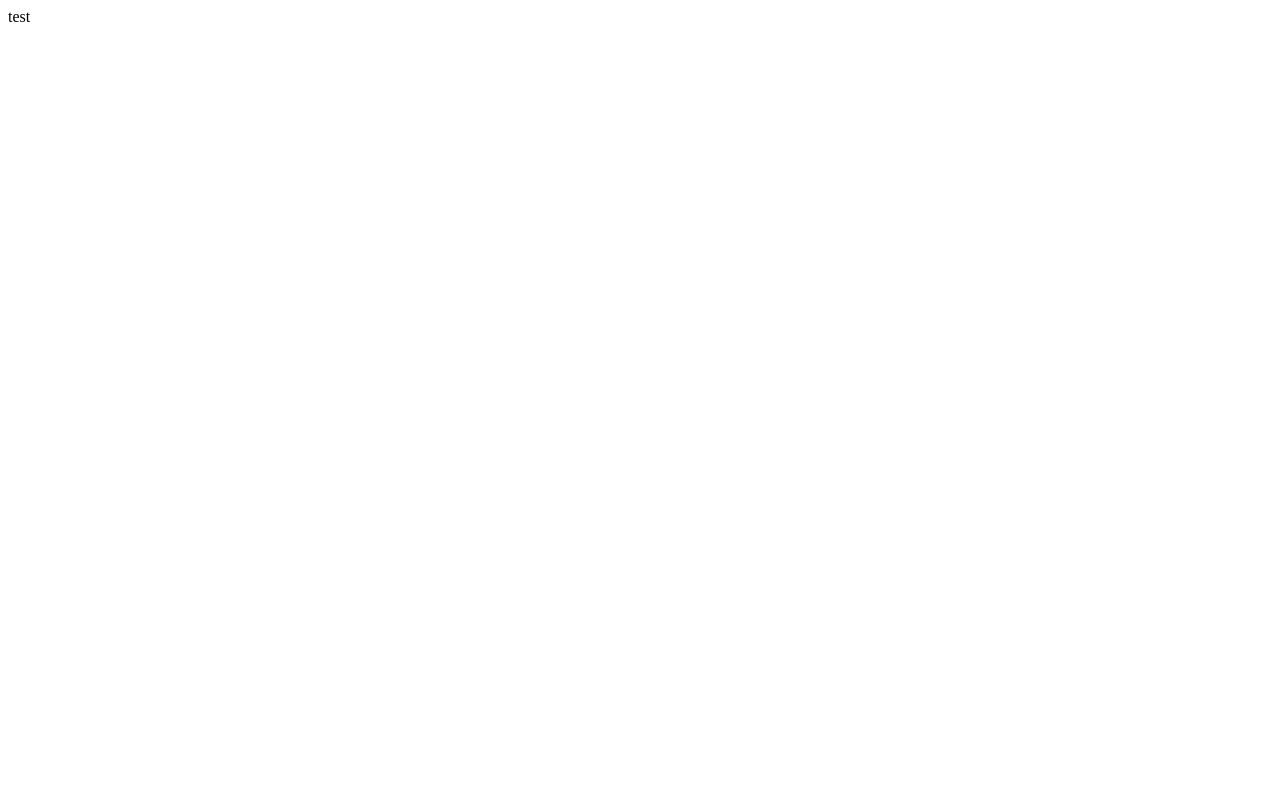
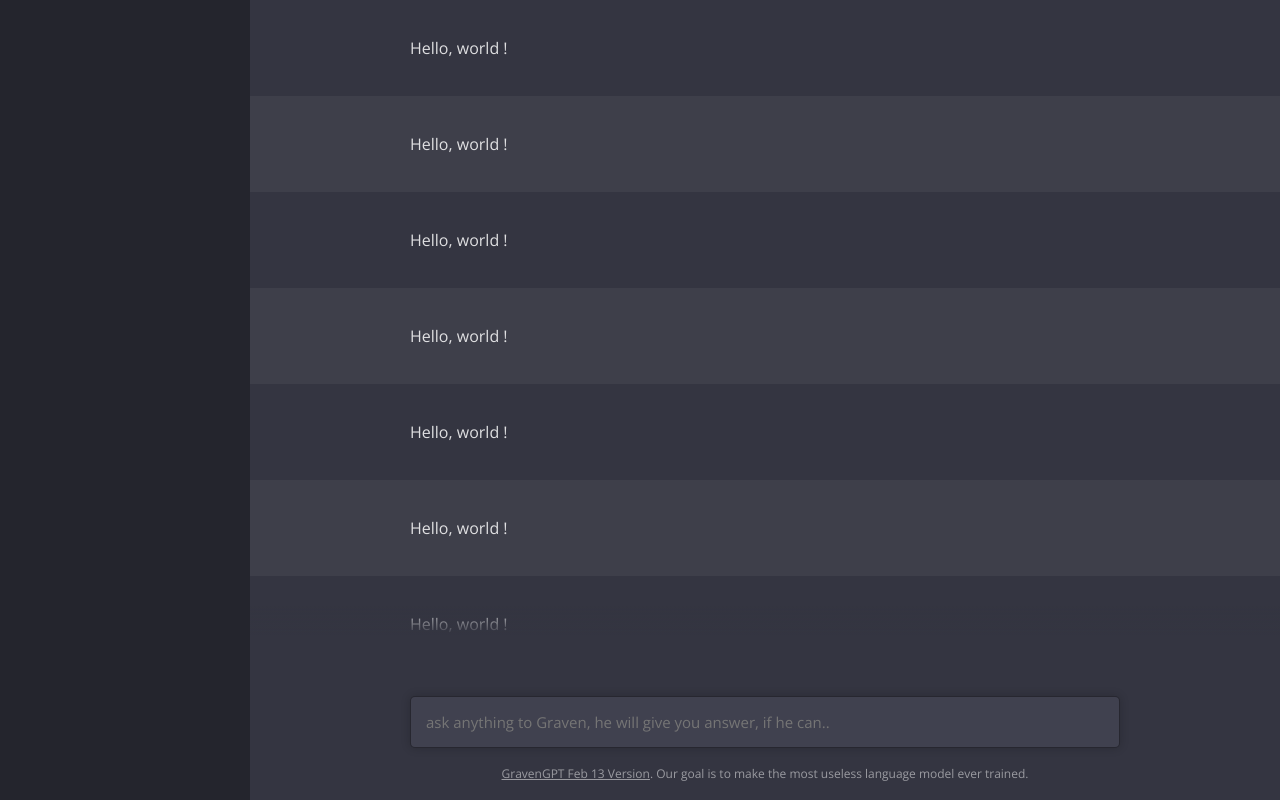
Before and after one commit to ermos/gravengpt, a Vue app: page / in a window 1280 px wide. Built offline with nearby package versions, Linux system fonts and the light colour scheme.

Commit message:
feat: base template

```diff
--- a/src/App.vue
+++ b/src/App.vue
@@ -1,21 +1,17 @@
 <script setup>
+import HistoryBar from "./components/HistoryBar.vue";
+import Conversation from "./components/Conversation.vue";
 </script>
 
 <template>
-  <div>test</div>
+  <history-bar />
+  <conversation />
 </template>
 
-<style scoped>
-.logo {
-  height: 6em;
-  padding: 1.5em;
-  will-change: filter;
-  transition: filter 300ms;
-}
-.logo:hover {
-  filter: drop-shadow(0 0 2em #646cffaa);
-}
-.logo.vue:hover {
-  filter: drop-shadow(0 0 2em #42b883aa);
+<style lang="scss">
+#app {
+  height: 100vh;
+  overflow: hidden;
+  display: flex;
 }
 </style>
--- /dev/null
+++ b/src/assets/scss/main.scss
@@ -0,0 +1,76 @@
+@import url('https://fonts.googleapis.com/css2?family=Open+Sans:wght@400;700&display=swap');
+@import "https://i.icomoon.io/public/temp/a270ae6a0e/tutold/style.css";
+
+@import "modules/reset";
+@import "modules/typo";
+
+:root {
+  --main-color: 52,53,65;
+  --main-color-light: 64,65,79;
+  --sub-color: 255, 255, 255;
+  --neutral-color: #C5507F;
+  --scrollbar-width: 10px;
+  --radius-little: 5px;
+  --radius-medium: 10px;
+  --spacing-small: 5px;
+  --spacing-little: 10px;
+  --spacing-medium: 20px;
+  --spacing-large: 30px;
+  --conversation-size: 750px;
+}
+
+body {
+  color: rgba(var(--sub-color), 0.84);
+  background-color: rgb(var(--main-color));
+}
+
+body, input {
+  font-family:
+          "Open Sans",
+          -apple-system,
+          BlinkMacSystemFont,
+          "Segoe UI",
+          Roboto,
+          Oxygen-Sans,
+          Ubuntu,
+          Cantarell,
+          "Helvetica Neue",
+          sans-serif;
+}
+
+/* ===== Scrollbar CSS ===== */
+/* Firefox */
+* {
+  scrollbar-width: auto;
+  scrollbar-color: rgba(var(--sub-color), 0.3) rgb(var(--main-color));
+}
+
+/* Chrome, Edge, and Safari */
+*::-webkit-scrollbar {
+  width: var(--scrollbar-width);
+  height: var(--scrollbar-width);
+}
+
+*::-webkit-scrollbar-track {
+  background: rgb(var(--main-color));
+}
+
+*::-webkit-scrollbar-thumb {
+  background-color: rgba(var(--sub-color), 0.3);
+  border-radius: 4px;
+  border-left: 2px solid rgb(var(--main-color));
+  border-right: 2px solid rgb(var(--main-color));
+}
+
+::-moz-selection {
+  background-color: rgba(0, 0, 0, 0.3);
+
+}
+
+::selection {
+  background-color: rgba(0, 0, 0, 0.3);
+}
+
+a {
+  color: rgb(var(--neutral-color-1));
+}
--- /dev/null
+++ b/src/assets/scss/modules/reset.scss
@@ -0,0 +1,70 @@
+html, body, div, span, applet, object, iframe,
+h1, h2, h3, h4, h5, h6, p, blockquote, pre,
+a, abbr, acronym, address, big, cite, code,
+del, dfn, em, img, ins, kbd, q, s, samp,
+small, strike, strong, sub, sup, tt, var,
+b, u, i, center,
+dl, dt, dd, ol, ul, li,
+fieldset, form, label, legend,
+table, caption, tbody, tfoot, thead, tr, th, td,
+article, aside, canvas, details, embed,
+figure, figcaption, footer, header, hgroup,
+menu, nav, output, ruby, section, summary,
+time, mark, audio, video {
+  margin: 0;
+  padding: 0;
+  border: 0;
+  font-size: 100%;
+  font: inherit;
+  vertical-align: baseline;
+  box-sizing: border-box;
+}
+
+article, aside, details, figcaption, figure,
+footer, header, hgroup, menu, nav, section {
+  display: block;
+}
+
+button, input, select, textarea {
+  outline: none;
+}
+
+input, select {
+  vertical-align: middle;
+}
+
+body {
+  line-height: 1;
+}
+
+ol, ul {
+  list-style: none;
+}
+
+blockquote, q {
+  quotes: none;
+}
+
+blockquote:before, blockquote:after,
+q:before, q:after {
+  content: '';
+  content: none;
+}
+
+table {
+  border-collapse: collapse;
+  border-spacing: 0;
+}
+
+html{
+  font-size: 62.5%;
+  scroll-behavior: smooth;
+}
+
+body, input, textarea,
+select, option, button, optgroup {
+  font-size:1.6rem;
+  -webkit-font-smoothing: antialiased;
+  -moz-osx-font-smoothing: grayscale;
+  text-rendering: optimizeLegibility;
+}
--- /dev/null
+++ b/src/assets/scss/modules/typo.scss
@@ -0,0 +1,80 @@
+/**
+UI Experience reading
+ */
+
+.typo {
+  padding: var(--spacing-little);
+  text-rendering: optimizeLegibility;
+  text-align: left;
+  font-size: 1.8rem;
+
+  h1, h2, p {
+    padding: var(--spacing-little);
+  }
+
+  h1, h2, h3, h4, b {
+    font-weight: 700;
+  }
+
+  h1 {
+    font-size: 3rem;
+  }
+
+  h2 {
+    font-size: 2.5rem;
+    line-height: 34.5px;
+    letter-spacing: -0.45px;
+  }
+
+  p, i, a {
+    letter-spacing: -0.03px;
+    line-height: 1.58;
+  }
+
+  a {
+    text-decoration: underline;
+  }
+
+  ul {
+    padding: var(--spacing-little) var(--spacing-large);
+    list-style-type: disc;
+  }
+
+  ol {
+    padding: var(--spacing-little) var(--spacing-large) var(--spacing-little) var(--spacing-medium);
+    list-style-type: decimal;
+  }
+
+  li {
+    padding: var(--spacing-small);
+  }
+
+  blockquote {
+    font-size: 2.4rem;
+    font-style: italic;
+    letter-spacing: -0.36px;
+    line-height: 44.4px;
+    overflow-wrap: break-word;
+    margin: var(--spacing-large);
+    /* text-align: center; */
+    color: rgba(0, 0, 0, 0.68);
+    padding: var(--spacing-little);
+    background-color: rgba(var(--sub-color), 0.05);
+  }
+
+  code {
+    font-size: 18px;
+    background: rgba(0,0,0,.05);
+    border-radius: 2px;
+    padding: 3px 5px;
+  }
+
+  mark, .h {
+    background: var(--neutral-color);
+  }
+
+  .subtitle {
+    color: rgba(0, 0, 0, 0.54);
+    margin: 0 0 24px 0;
+  }
+}
--- /dev/null
+++ b/src/components/Conversation.vue
@@ -0,0 +1,74 @@
+<script setup>
+import Message from "./Message.vue";
+import {nextTick, ref, watch} from "vue";
+import WriteForm from "./WriteForm.vue";
+
+const scroll = ref();
+
+watch(() => {}, () => {
+  nextTick(() => {
+    if (scroll.value.scrollTop + scroll.value.clientHeight !== scroll.value.scrollHeight) {
+      scroll.value.scrollTop = scroll.value.scrollHeight;
+    }
+  })
+})
+</script>
+
+<template>
+<div class="conversation">
+  <div class="conversation__messages">
+    <div ref="scroll" class="conversation__messages--wrapper">
+      <TransitionGroup name="conversation-slide">
+        <message v-for="i in 10" />
+      </TransitionGroup>
+    </div>
+    <div class="conversation__messages--shadow"></div>
+  </div>
+  <write-form />
+</div>
+</template>
+
+<style lang="scss">
+.conversation {
+  flex: 1;
+  display: flex;
+  flex-direction: column;
+  overflow: hidden;
+
+  &__messages {
+    position: relative;
+    flex: 1 1 auto;
+    height: 0;
+
+    &--wrapper {
+      height: 100%;
+      overflow-y: auto;
+      padding-bottom: 50px;
+
+      & > .message:nth-child(even) {
+        background-color: rgba(var(--sub-color), 0.05);
+      }
+    }
+
+    &--shadow {
+      position: absolute;
+      bottom: 0;
+      left: 0;
+      right: 0;
+      background-image: linear-gradient(180deg,rgba(var(--main-color), 0),rgb(var(--main-color)) 58.85%);
+      height: 50px;
+    }
+  }
+
+  &-slide-enter-active,
+  &-slide-leave-active {
+    transition: all 0.5s ease;
+  }
+
+  &-slide-enter-from,
+  &-slide-leave-to {
+    opacity: 0;
+    transform: translateX(-50px);
+  }
+}
+</style>
--- /dev/null
+++ b/src/components/HistoryBar.vue
@@ -0,0 +1,17 @@
+<script setup>
+
+</script>
+
+<template>
+<div class="history-bar">
+
+</div>
+</template>
+
+<style lang="scss">
+.history-bar {
+  max-width: 250px;
+  width: 100%;
+  background-color: rgba(0, 0, 0, 0.3);
+}
+</style>
--- /dev/null
+++ b/src/components/Message.vue
@@ -0,0 +1,23 @@
+<script setup>
+
+</script>
+
+<template>
+<div class="message">
+  <div class="message__content">
+    Hello, world !
+  </div>
+</div>
+</template>
+
+<style lang="scss">
+.message {
+  padding: var(--spacing-medium);
+
+  &__content {
+    max-width: var(--conversation-size);
+    margin: auto;
+    padding: var(--spacing-medium);
+  }
+}
+</style>
--- /dev/null
+++ b/src/components/WriteForm.vue
@@ -0,0 +1,54 @@
+<script setup>
+
+</script>
+
+<template>
+  <div class="write-form">
+    <div class="write-form__input">
+      <input type="text" placeholder="ask anything to Graven, he will give you answer, if he can.." />
+    </div>
+    <p class="write-form__info">
+      <a href="https://github.com/ermos/gravengpt">GravenGPT Feb 13 Version</a>.
+      Our goal is to make the most useless language model ever trained.
+    </p>
+  </div>
+</template>
+
+<style lang="scss">
+.write-form {
+  position: relative;
+  padding: var(--spacing-medium);
+  display: flex;
+  flex-direction: column;
+
+  &__input {
+    display: flex;
+    max-width: var(--conversation-size);
+    width: 100%;
+    margin: auto;
+    padding: var(--spacing-medium);
+
+    input {
+      flex: 1;
+      outline: none;
+      padding: 15px;
+      box-shadow: 0 0 10px rgba(0, 0, 0, 0.2);
+      border-radius: var(--radius-little);
+      background-color: rgb(var(--main-color-light));
+      border: 1px solid rgba(0, 0, 0, 0.4);
+      color: rgb(var(--sub-color));
+      font-size: 1.5rem;
+    }
+  }
+
+  &__info {
+    max-width: var(--conversation-size);
+    width: 100%;
+    margin: auto;
+    padding: 0 var(--spacing-medium);
+    font-size: 1.2rem;
+    text-align: center;
+    color: rgba(var(--sub-color), 0.5);
+  }
+}
+</style>
--- a/src/main.js
+++ b/src/main.js
@@ -1,5 +1,6 @@
 import { createApp } from 'vue'
 import { createPinia } from 'pinia'
+import './assets/scss/main.scss'
 import App from './App.vue'
 
 const pinia = createPinia()
```
Also changed, not shown: 1 other file (tests, documents, lock files or other folders).
